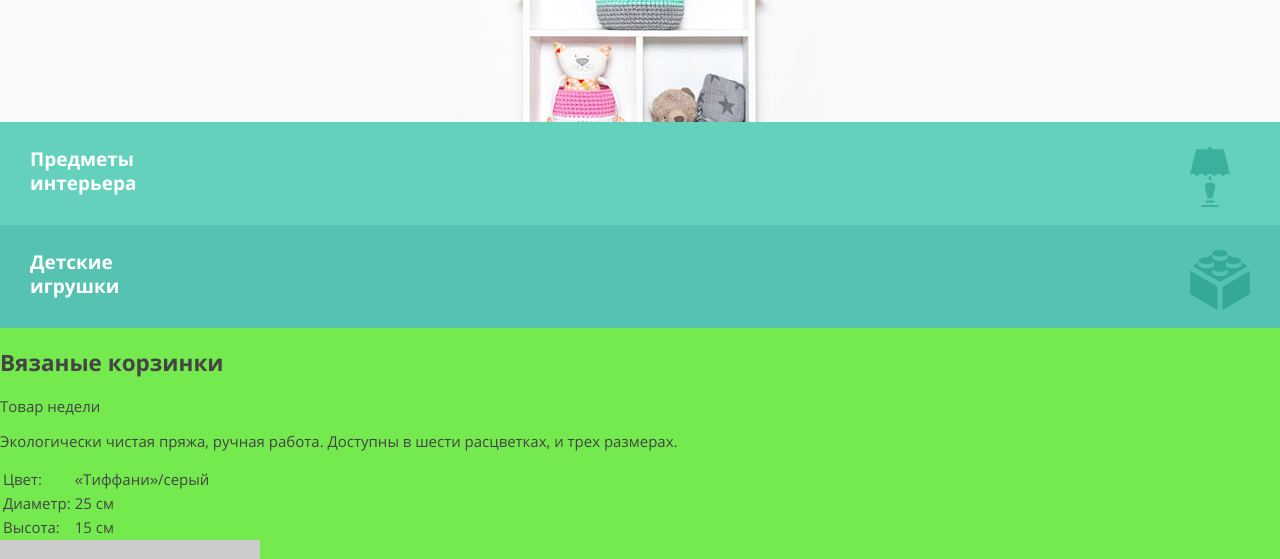
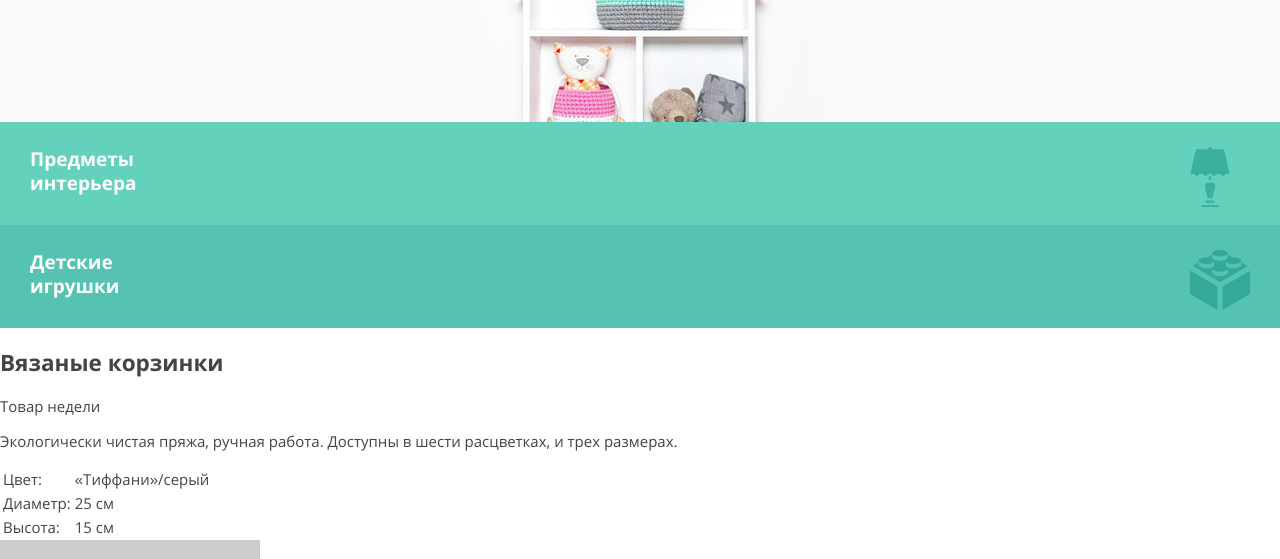
Before and after one commit to emptyform/344833-mishka, a plain HTML site: page index.html in a window 1280 px wide. Shown: the part 241-800 px from the top of the page. Drawn offline with nearby package versions, Linux system fonts and the light colour scheme; files that its build step writes are made by us from their sources; placeholder pictures from the web are drawn by us; files whose address does not match are found by name.

Commit message:
Заменил цвет фона для Body

```diff
--- a/less/base.less
+++ b/less/base.less
@@ -6,5 +6,5 @@ body {
   font-family: "OpenSans", "Helvetica", "Arial", sans-serif;
   color: #444444;
 
-  background-color: #74ea4f;
+  background-color: #ffffff;
 }
```
